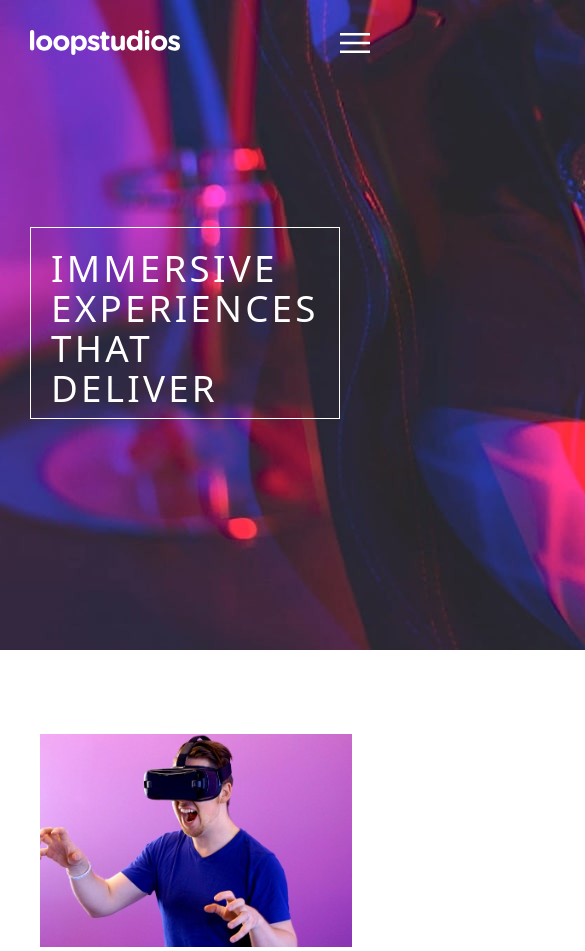
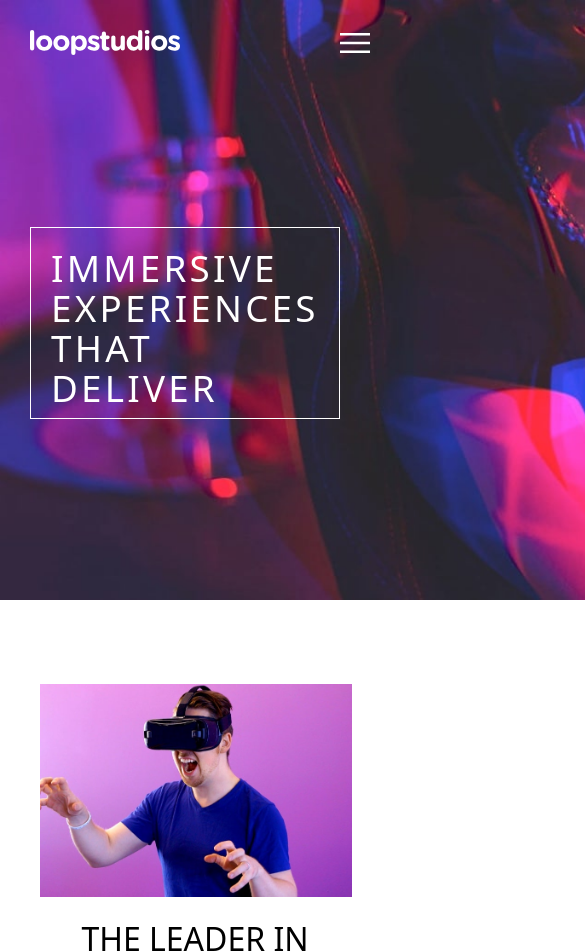
Before and after one commit to moonrose93/Loopstudios_-landing_page, a plain HTML site: page index.html in a window 390 px wide. Shown: the top 951 px of the page, 585 px wide, since content can reach past the window. Drawn offline with Linux system fonts and the light colour scheme.

Commit message:
Update style.css

```diff
--- a/style.css
+++ b/style.css
@@ -592,7 +592,10 @@ margin-left: 120px;
     background-image: none;
 
     .hero-mobile{
-      max-width:500px
+      max-width:420px
+      position:absolute;
+        top:50px;
+
 
      max-height:600px;
 
```
